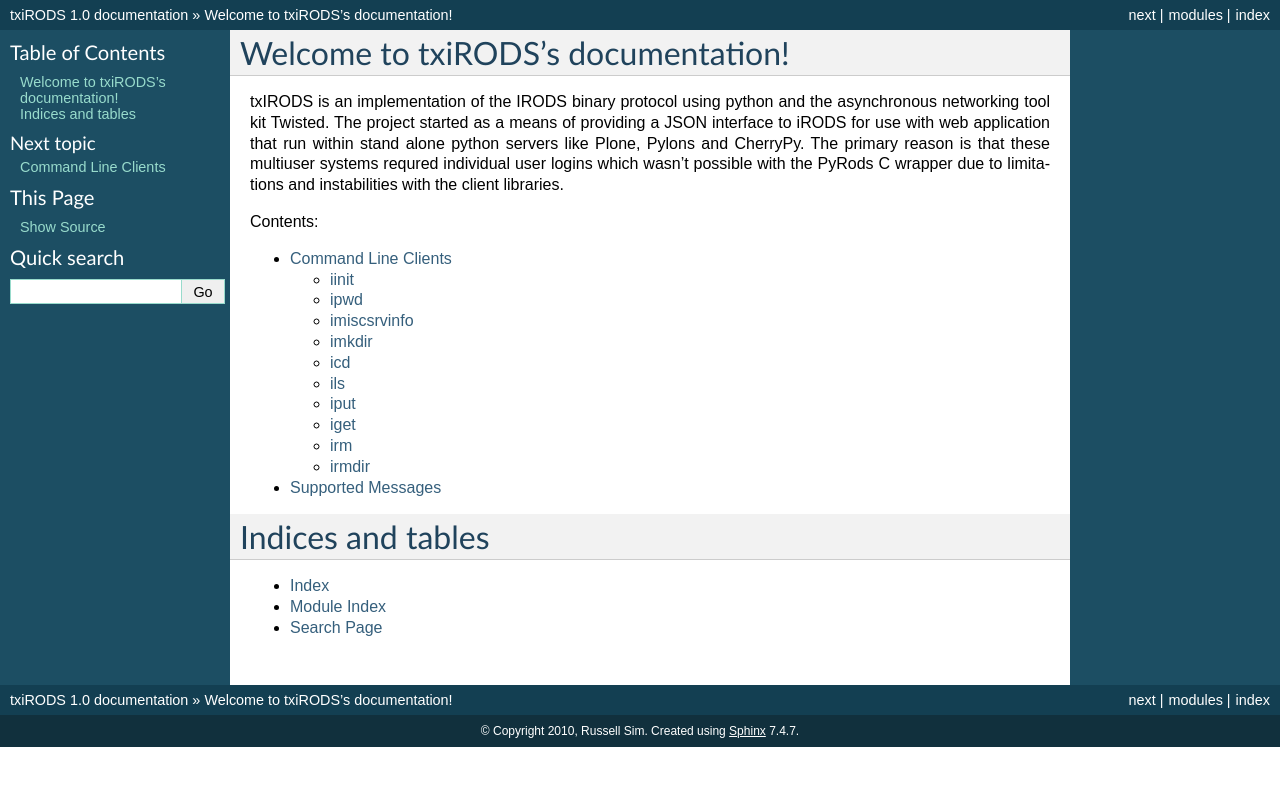
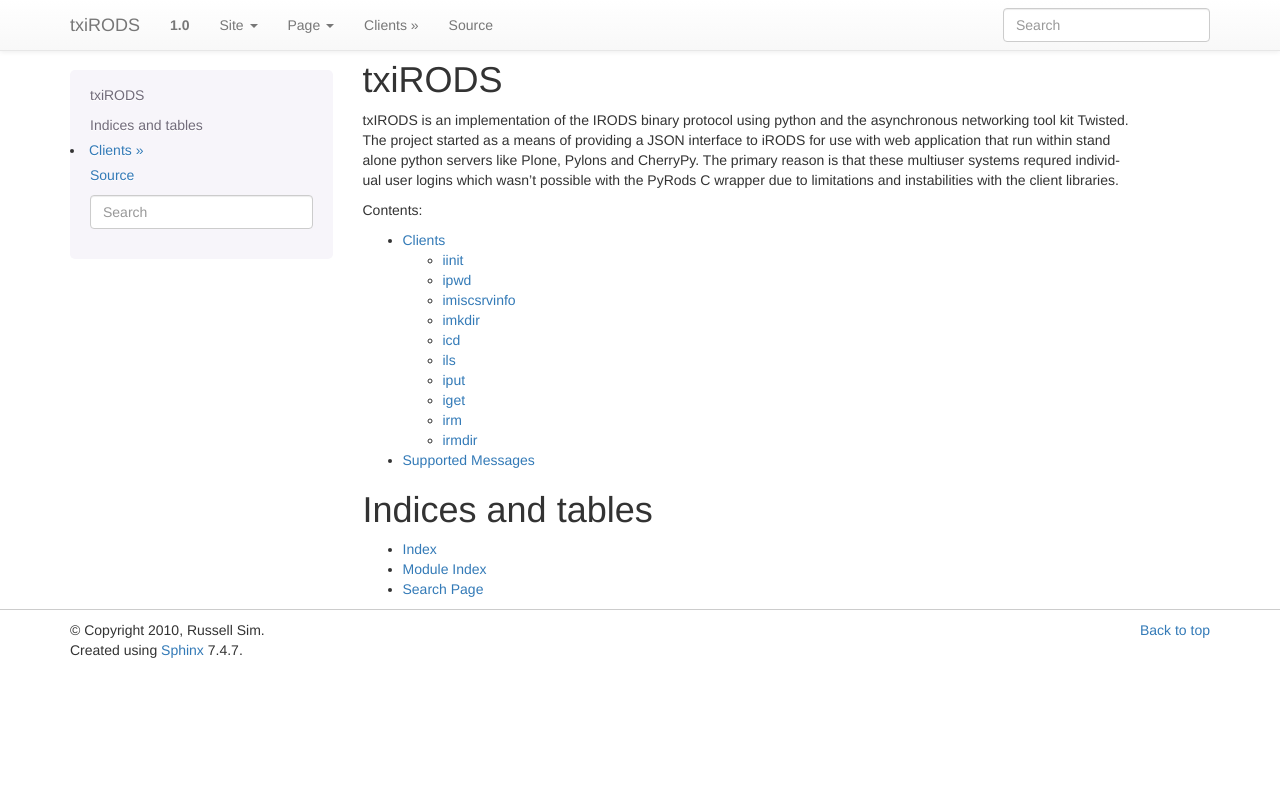
Before and after one commit to russell/txirods, a Sphinx documentation site: the page built from docs/index.rst, in a window 1280 px wide. Shown: the top 786 px of the page. Built offline with Sphinx 7.4.7, drawn with Linux system fonts in a browser that asks for light colours.

Commit message:
added bootstrap theme to sphinx

```diff
--- a/docs/clients.rst
+++ b/docs/clients.rst
@@ -1,5 +1,5 @@
-Command Line Clients
-====================
+Clients
+=======
 
 Since i have no real purpose for this library i have begun extending
 it using CLI clients as a usecase.
--- a/docs/conf.py
+++ b/docs/conf.py
@@ -95,7 +95,7 @@
 
 # The theme to use for HTML and HTML Help pages.  Major themes that come with
 # Sphinx are currently 'default' and 'sphinxdoc'.
-html_theme = 'default'
+html_theme = 'bootstrap'
 
 # Theme options are theme-specific and customize the look and feel of a theme
 # further.  For a list of options available for each theme, see the
@@ -104,6 +104,7 @@
 
 # Add any paths that contain custom themes here, relative to this directory.
 #html_theme_path = []
+html_theme_path = ["_themes"]
 
 # The name for this set of Sphinx documents.  If None, it defaults to
 # "<project> v<release> documentation".
--- a/docs/index.rst
+++ b/docs/index.rst
@@ -3,8 +3,8 @@
    You can adapt this file completely to your liking, but it should at least
    contain the root `toctree` directive.
 
-Welcome to txiRODS's documentation!
-===================================
+txiRODS
+=======
 
 txIRODS is an implementation of the IRODS binary protocol using python
 and the asynchronous networking tool kit Twisted. The project started
```
Also changed, not shown: 1 other file.
